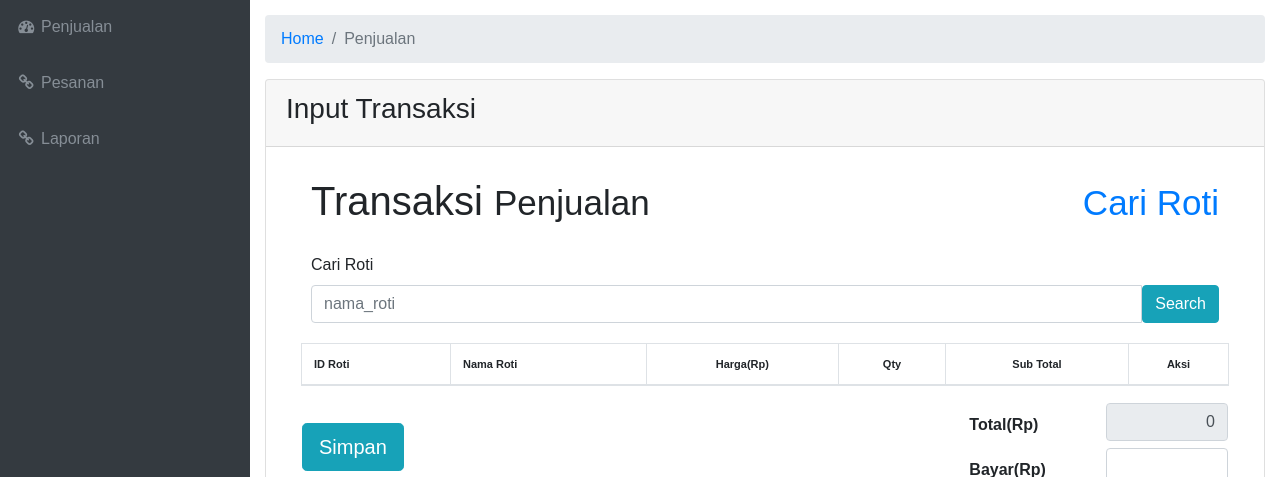
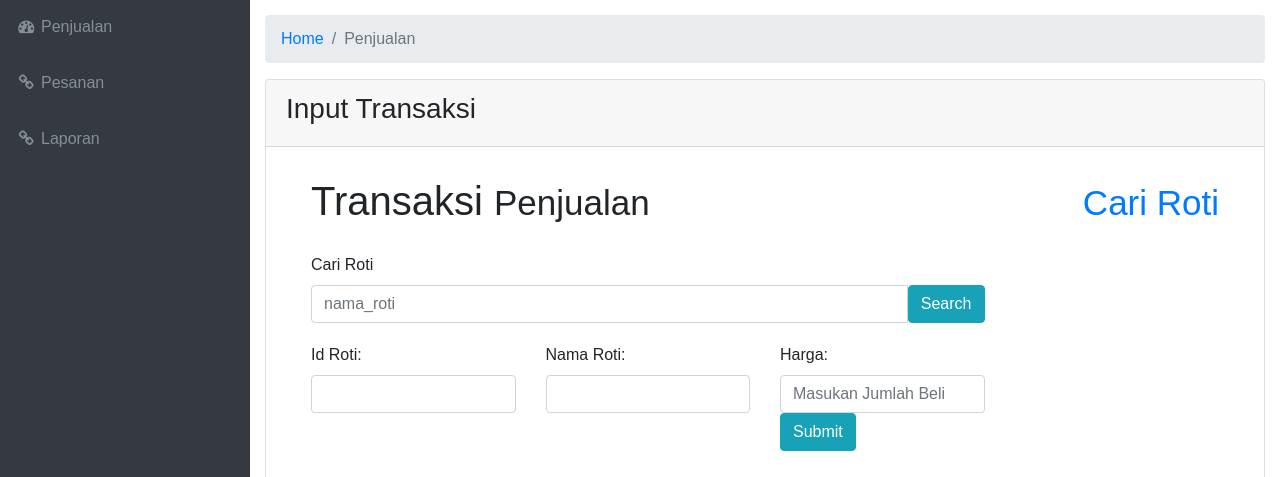
Before and after one commit to TIF-GEMSTONE/RotiSIP, a CodeIgniter app: page /RotiSip/index.php/penjualan/index in a window 1280 px wide. Shown: the part 57-534 px from the top of the page. Run offline with CodeIgniter, Linux system fonts and the light colour scheme; data comes from the database, SQL or seed files in the repository; lists and menus that the app fills with data are empty; some libraries are stand-ins or nearby versions.

Commit message:
no message

```diff
--- a/application/controllers/Penjualan.php
+++ b/application/controllers/Penjualan.php
@@ -32,8 +32,11 @@ class Penjualan extends CI_Controller{
    function search(){ //sub keyword searching
         $title=$this->input->get('title');
         $data['data']=$this->Penjualan_model->search($title);
-
-        $this->load->view('search_view',$data);
+ 		$title=array(
+	        'title'=>'Penjualan'
+	    );
+		$this->load->view('element/header', $title);
+        $this->load->view('v_penjualan',$data);
     }
 
 	function get_roti(){
--- a/application/views/search_view.php
+++ b/application/views/search_view.php
@@ -15,13 +15,15 @@
             <table class="table table-striped">
                 <thead>
                     <tr>
-                        <th>Title</th>
-                        <th>Description</th>
+                        <th>Id</th>
+                        <th>Nama</th>
+                        <th>Harga</th>
                     </tr>
                 </thead>
                 <tbody>
                 <?php foreach($data as $row):?>
                     <tr>
+                        <td><?php echo $row->id_roti;?></td>
                         <td><?php echo $row->nama_roti;?></td>
                         <td><?php echo $row->harga;?></td>
                     </tr>
--- a/application/views/v_penjualan.php
+++ b/application/views/v_penjualan.php
@@ -24,7 +24,7 @@
         <!-- coding untuk searching -->
 
         <div class="row">
-            <div class="col-lg-12">
+            <div class="col-lg-9">
             <form id="form_search" action="<?php echo site_url('Penjualan/search');?>" method="GET">
                 <label>Cari Roti</label>
                 <div class="input-group">
@@ -52,6 +52,26 @@
             });
         </script>
         </div>
+
+        <div class="form-group row">
+            <div class="col-sm-3" >
+                <label  for="nama">Id Roti:</label>
+                <input class="form-control" type="text" name="nama_pemesan"  >
+              </div>
+
+              <div class="col-sm-3" >
+                <label  for="nama">Nama Roti:</label>
+                <input class="form-control" type="text" name="nama_pemesan" >
+              </div>
+
+              <div class="col-lg-3">
+              <label for="nomor">Harga: </label>
+                <input class="form-control" placeholder="Masukan Jumlah Beli" type="text" name="no_telp">
+                <span class="input-group-btn">
+                        <button class="btn btn-info" type="submit">Submit</button>
+                    </span>
+                </div>
+            </div>
 
         <!-- tampilan tabel roti yang dibeli -->
 
```
